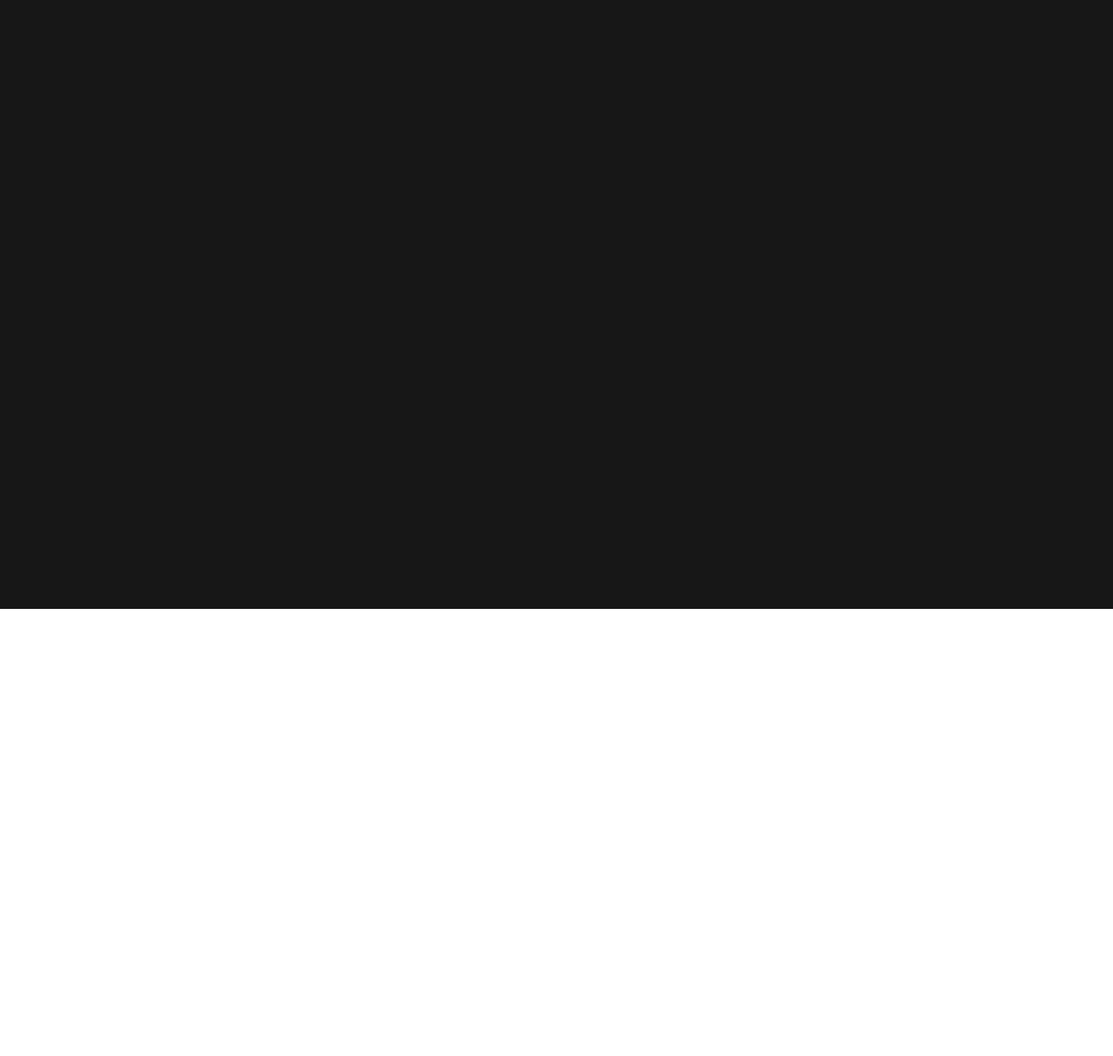
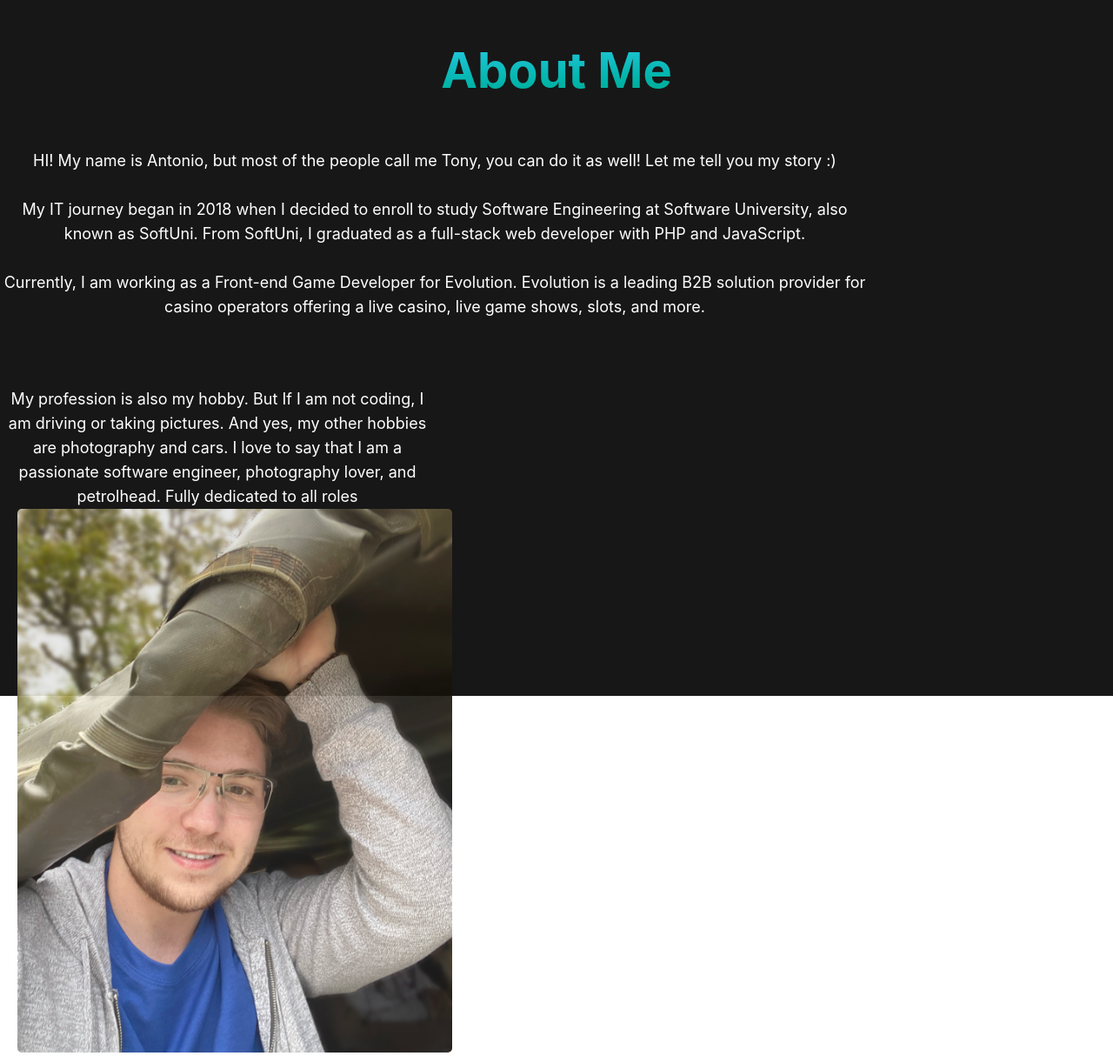
Before and after one commit to tonyhristov/tonyhristov-portfolio, a React (Create React App) app: page / in a window 1280 px wide. Shown: the part 891-2105 px from the top of the page at 87% size. Before the commit the page ends 1591 px from the top, so only its background shows below. Built offline with nearby package versions, Linux system fonts and the light colour scheme.

Commit message:
feat: about slide

```diff
--- a/src/pages/about/index.js
+++ b/src/pages/about/index.js
@@ -1,5 +1,114 @@
 import React from 'react';
+import styled from 'styled-components';
+import hue from '../../constants/hue';
+import about from '../../images/about.jpg';
 
-const About = () => <div></div>;
+const About = () => {
+    return (
+        <Container>
+            <Title>About Me</Title>
+            <Summary>
+                HI! My name is Antonio, but most of the people call me Tony, you can do it as well! Let me tell you my story :)
+                <br />
+                <br />
+                My IT journey began in 2018 when I decided to enroll to study Software Engineering at Software University, also known as SoftUni. From SoftUni, I graduated as a full-stack web
+                developer with PHP and JavaScript.
+                <br />
+                <br />
+                Currently, I am working as a Front-end Game Developer for Evolution. Evolution is a leading B2B solution provider for casino operators offering a live casino, live game shows, slots,
+                and more.
+            </Summary>
+            <InnerWrapper>
+                <Info>
+                    My profession is also my hobby. But If I am not coding, I am driving or taking pictures. And yes, my other hobbies are photography and cars. I love to say that I am a passionate
+                    software engineer, photography lover, and petrolhead. Fully dedicated to all roles
+                </Info>
+                <ImageContainer>
+                    <ImageWrapper>
+                        <Image src={about} alt='about me ' />
+                        <Shadow></Shadow>
+                    </ImageWrapper>
+                </ImageContainer>
+            </InnerWrapper>
+        </Container>
+    );
+};
+
+const Title = styled.h1`
+    color: #f35626;
+    background-image: -webkit-linear-gradient(92deg, #f35626, #feab3a);
+    -webkit-background-clip: text;
+    -webkit-text-fill-color: transparent;
+    -webkit-animation: ${hue} 10s infinite linear;
+    font-size: 7vh;
+    text-align: center;
+`;
+const Summary = styled.p`
+    text-align: center;
+    color: white;
+    max-width: 1000px;
+    line-height: 28px;
+    font-size: 18px;
+`;
+
+const Container = styled.div`
+    display: flex;
+    flex-direction: column;
+    margin: 100px 0;
+`;
+const InnerWrapper = styled.div`
+    max-width: 1000px;
+    max-width: 1000px;
+`;
+
+const Info = styled.div`
+    display: inline-block;
+    width: 50%;
+    padding-right: 30px;
+    padding-top: 60px;
+    color: white;
+    font-size: 18px;
+    line-height: 28px;
+    vertical-align: top;
+    text-align: center;
+    @media screen and (max-width: 768px) {
+        padding-right: 0;
+        padding-top: 30px;
+        width: 100%;
+    }
+`;
+
+const ImageContainer = styled.div`
+    display: inline-block;
+    width: 50%;
+    padding-left: 20px;
+    position: relative;
+    @media screen and (max-width: 768px) {
+        padding-left: 0;
+        width: 100%;
+        margin-top: 20px;
+    }
+`;
+
+const ImageWrapper = styled.div`
+    text-align: center;
+    position: relative;
+`;
+
+const Image = styled.img`
+    width: 100%;
+    border-radius: 5px;
+    opacity: 0.9;
+    max-width: 600px;
+`;
+
+const Shadow = styled.div`
+    display: block;
+    height: 100%;
+    position: absolute;
+    top: 0;
+    width: 100%;
+    color: inset 0px 0px 20px 5px #003365;
+`;
 
 export default About;
--- a/src/pages/page-layout/index.js
+++ b/src/pages/page-layout/index.js
@@ -1,27 +1,26 @@
-import React from 'react'
-import Header from '../../components/header'
-import styled from "styled-components";
-import Home from "../home";
-import About from "../about";
+import React from 'react';
+import Header from '../../components/header';
+import styled from 'styled-components';
+import Home from '../home';
+import About from '../about';
 
 const PageLayout = (props) => {
     return (
         <div>
-            <Header/>
+            <Header />
             <Container>
-                <Home/>
+                <Home />
             </Container>
-            <Container>
-                <About/>
+            <Container id={'about'}>
+                <About />
             </Container>
         </div>
-    )
-}
+    );
+};
 
 const Container = styled.div`
     width: 100%;
     height: calc(100vh - 10px);
+`;
 
-`
-
-export default PageLayout
+export default PageLayout;
--- a/src/utils/navigation.js
+++ b/src/utils/navigation.js
@@ -5,24 +5,24 @@ const getLinks = [
     },
     {
         title: 'About Me',
-      link: '/about',
+        link: '#about',
     },
-   {
-      title: 'Experience',
-      link: '/experience',
-   },
-   {
-      title: 'Education',
-      link: '/education',
-   },
-   {
-      title: 'Projects',
-      link: '/projects',
-   },
-   {
-      title: 'Contact Me',
-      link: '/contact',
-   },
-]
+    // {
+    //    title: 'Experience',
+    //    link: '/experience',
+    // },
+    // {
+    //    title: 'Education',
+    //    link: '/education',
+    // },
+    // {
+    //    title: 'Projects',
+    //    link: '/projects',
+    // },
+    // {
+    //    title: 'Contact Me',
+    //    link: '/contact',
+    // },
+];
 
-export default getLinks
+export default getLinks;
```
Also changed, not shown: src/images/about.jpg (added). Lines whose indentation alone changed are shown as unchanged.
